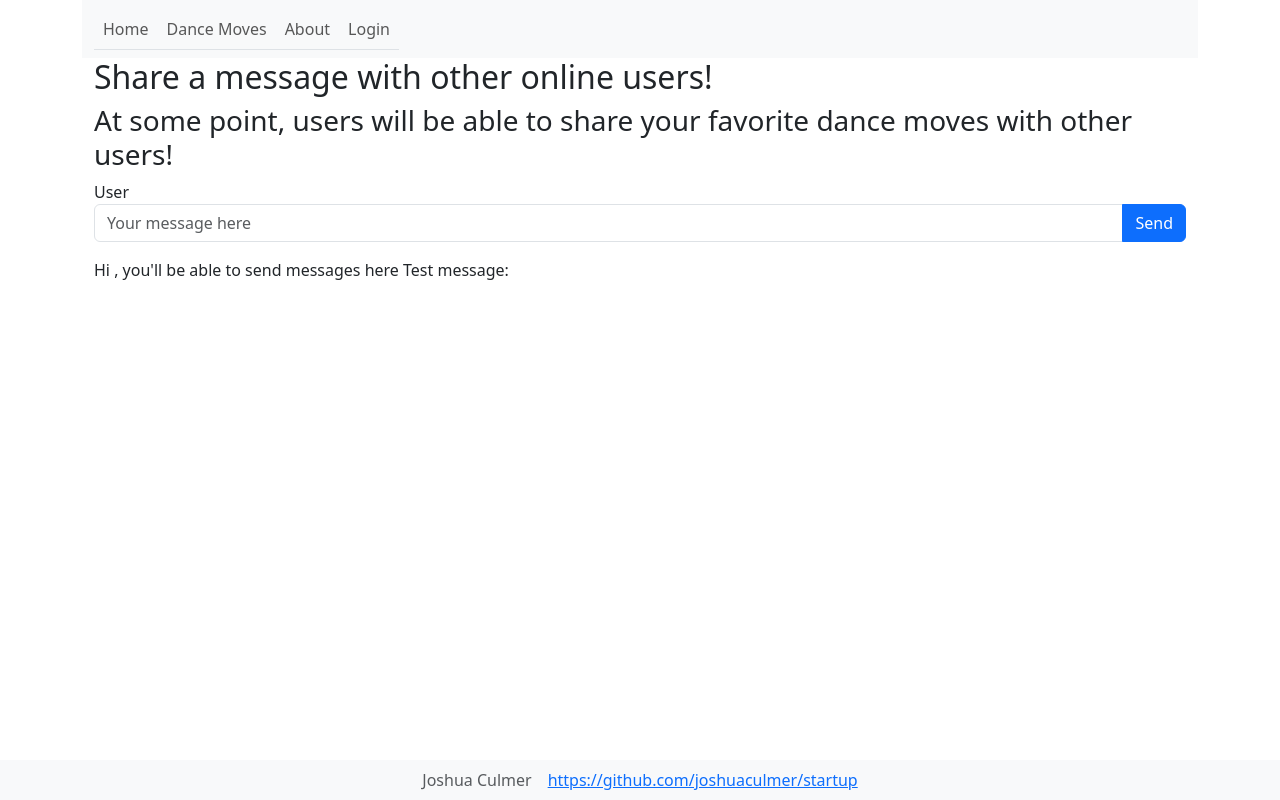
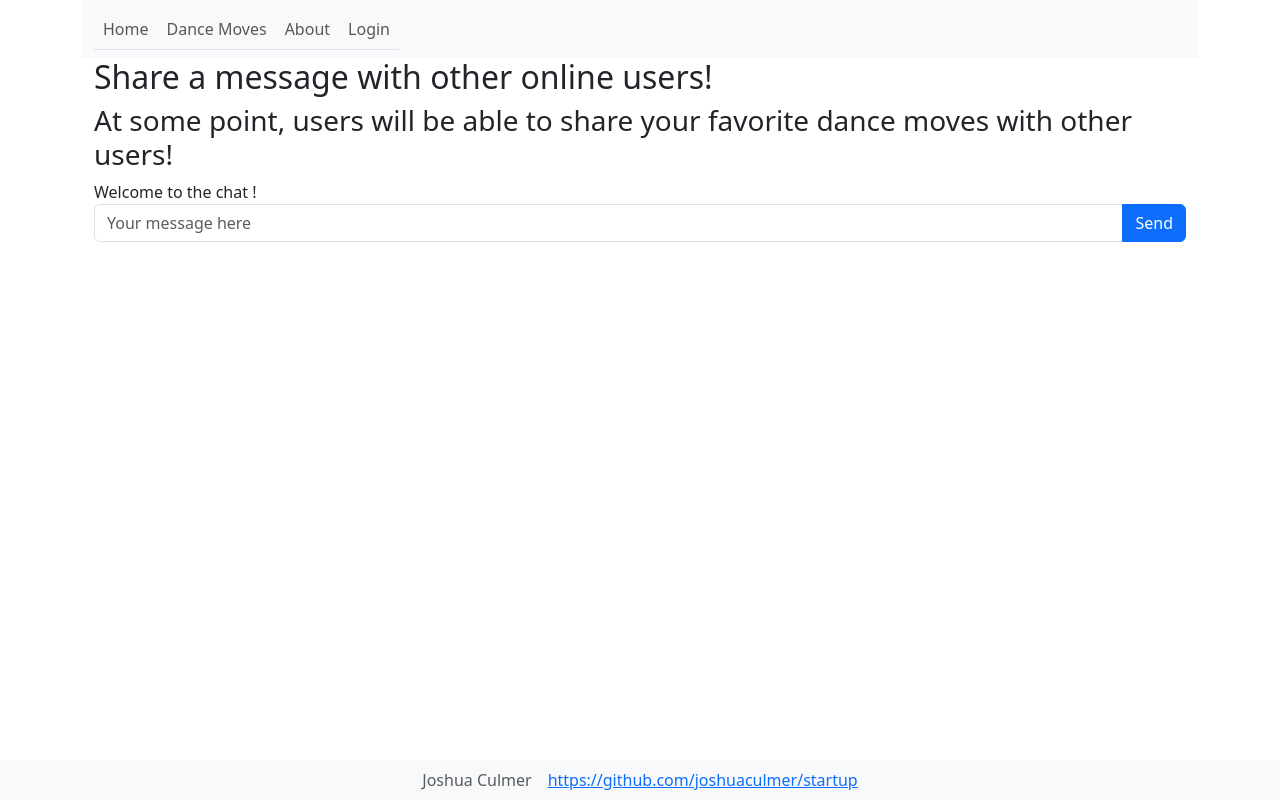
Before and after one commit to joshuaculmer/startup, a React (Vite) app: page /Share in a window 1280 px wide. Built offline with nearby package versions, Linux system fonts and the light colour scheme; no server answers.

Commit message:
Messages sent to all other users

```diff
--- a/src/share/msgInterface.jsx
+++ b/src/share/msgInterface.jsx
@@ -4,10 +4,11 @@ import { Button } from 'react-bootstrap';
 import { MsgEvent, MsgNotifier } from './msgNotifier';
 
 export function MsgInterface(props) {
-
+    const userName = props.userName
     const [msgText, setMsgText] = React.useState('')
 
     function sendMsg() {
+        MsgNotifier.broadcastEvent(userName, MsgEvent.Msg, msgText)
         console.log(msgText)
         setMsgText('')
     }
@@ -20,7 +21,6 @@ export function MsgInterface(props) {
                     onChange={(e) => setMsgText(e.target.value)}
                     placeholder='Your message here'
                     onKeyUp={(e) => {
-                        console.log(e)
                         if (e.key === 'Enter') {
                             sendMsg()
                         }
@@ -31,10 +31,6 @@ export function MsgInterface(props) {
                 </Button>
             </div>
 
-            Hi {props.userName}, you'll be able to send messages here
-
-            Test message: {msgText}
-
         </div>
 
 
--- a/src/share/msgNotifier.js
+++ b/src/share/msgNotifier.js
@@ -1,5 +1,6 @@
 const MsgEvent = {
     System: 'system',
+    Msg: 'msg'
 };
 
 class EventMessage {
--- a/src/share/users.jsx
+++ b/src/share/users.jsx
@@ -23,10 +23,8 @@ export function Users(props) {
         const messageArray = [];
         for (const [i, event] of events.entries()) {
             let message = 'unknown';
-            if (event.type === MsgEvent.End) {
-                message = `scored ${event.value.score}`;
-            } else if (event.type === MsgEvent.Start) {
-                message = `started a new game`;
+            if (event.type === MsgEvent.Msg) {
+                message = event.value;
             } else if (event.type === MsgEvent.System) {
                 message = event.value.msg;
             }
@@ -34,7 +32,7 @@ export function Users(props) {
             messageArray.push(
                 <div key={i} className='event'>
                     <span className={'user-event'}>{event.from.split('@')[0]}</span>
-                    {message}
+                    :{message}
                 </div>
             );
         }
@@ -43,8 +41,8 @@ export function Users(props) {
 
     return (
         <div className='users'>
-            User
-            <span className='user-name'>{userName}</span>
+            Welcome to the chat
+            <span className='user-name'> {userName}</span>!
             <div id='user-messages'>{createMessageArray()}</div>
         </div>
     );
```
